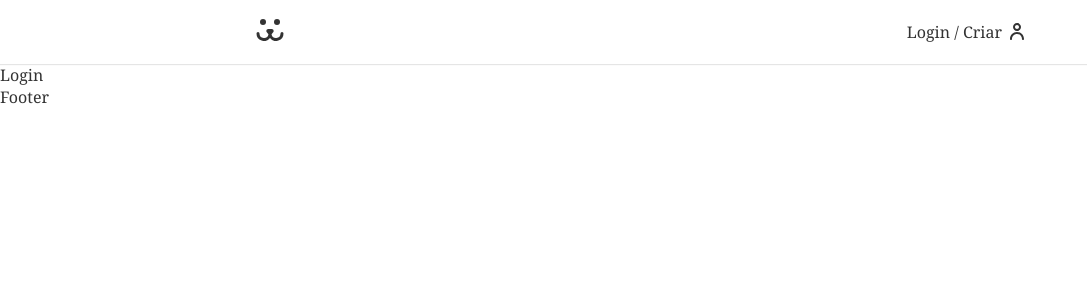
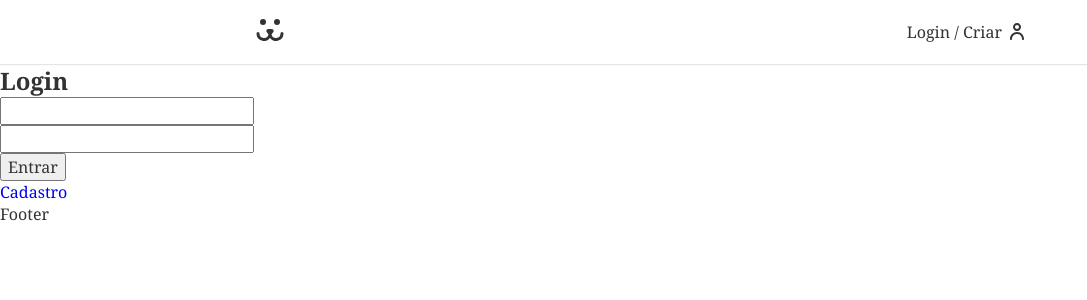
Before and after one commit to Luchtml/dogs-estudo, a React (Create React App) app: page /login in a window 1280 px wide. Shown: the top 300 px of the page, without its empty margins (0-1087 px from the left). Built offline with nearby package versions, Linux system fonts and the light colour scheme; the HTML template or start-up script is replaced by a standard one.

Commit message:
finish components

```diff
--- a/src/App.js
+++ b/src/App.js
@@ -13,7 +13,7 @@
         <Header />
         <Routes>
           <Route path='/' element={<Home/>} />
-          <Route path='/login' element={<Login/>} />
+          <Route path='/login/*' element={<Login/>} />
         </Routes>
         <Footer />
       </BrowserRouter>
--- a/src/Components/Login/Login.js
+++ b/src/Components/Login/Login.js
@@ -1,9 +1,21 @@
-import React from 'react'
+import React from 'react';
+import { Route, Routes } from 'react-router-dom';
+import LoginForm from './LoginForm';
+import LoginCreate from './LoginCreate';
+import LoginPasswordLost from './LoginPasswordLost';
+import LoginPasswordReset from './LoginPasswordReset';
 
 const Login = () => {
   return (
-    <div>Login</div>
-  )
-}
+    <div>
+      <Routes>
+        <Route path="/" element={<LoginForm />} />
+        <Route path="criar" element={<LoginCreate />} />
+        <Route path="perdeu" element={<LoginPasswordLost />} />
+        <Route path="resetar" element={<LoginPasswordReset />} />
+      </Routes>
+    </div>
+  );
+};
 
-export default Login
+export default Login;
--- /dev/null
+++ b/src/Components/Login/LoginCreate.js
@@ -0,0 +1,7 @@
+import React from 'react';
+
+const LoginCreate = () => {
+  return <div>Login Criar</div>;
+};
+
+export default LoginCreate;
--- /dev/null
+++ b/src/Components/Login/LoginForm.js
@@ -0,0 +1,45 @@
+import React from 'react';
+import { Link } from 'react-router-dom';
+
+const LoginForm = () => {
+  const [username, setUsername] = React.useState('');
+  const [password, setPassword] = React.useState('');
+
+  function handleSubmit(event) {
+    event.preventDefault();
+    fetch('https://www.dogsapi.origamid.dev/json/jwt-auth/v1/token', {
+      method: 'POST',
+      headers: {
+        'Content-Type': 'application/json',
+      },
+      body: JSON.stringify({ username, password }),
+    })
+      .then((response) => {
+        console.log(response);
+        return response.json();
+      })
+      .then((json) => console.log(json));
+  }
+
+  return (
+    <section>
+      <h1>Login</h1>
+      <form action="" onSubmit={handleSubmit}>
+        <input
+          type="text"
+          value={username}
+          onChange={({ target }) => setUsername(target.value)}
+        />
+        <input
+          type="password"
+          value={password}
+          onChange={({ target }) => setPassword(target.value)}
+        />
+        <button>Entrar</button>
+      </form>
+      <Link to="/login/criar">Cadastro</Link>
+    </section>
+  );
+};
+
+export default LoginForm;
--- /dev/null
+++ b/src/Components/Login/LoginPasswordLost.js
@@ -0,0 +1,7 @@
+import React from 'react';
+
+const LoginPasswordLost = () => {
+  return <div>LoginPasswordLost</div>;
+};
+
+export default LoginPasswordLost;
--- /dev/null
+++ b/src/Components/Login/LoginPasswordReset.js
@@ -0,0 +1,9 @@
+import React from 'react'
+
+const LoginPasswordReset = () => {
+  return (
+    <div>LoginPasswordReset</div>
+  )
+}
+
+export default LoginPasswordReset
```
